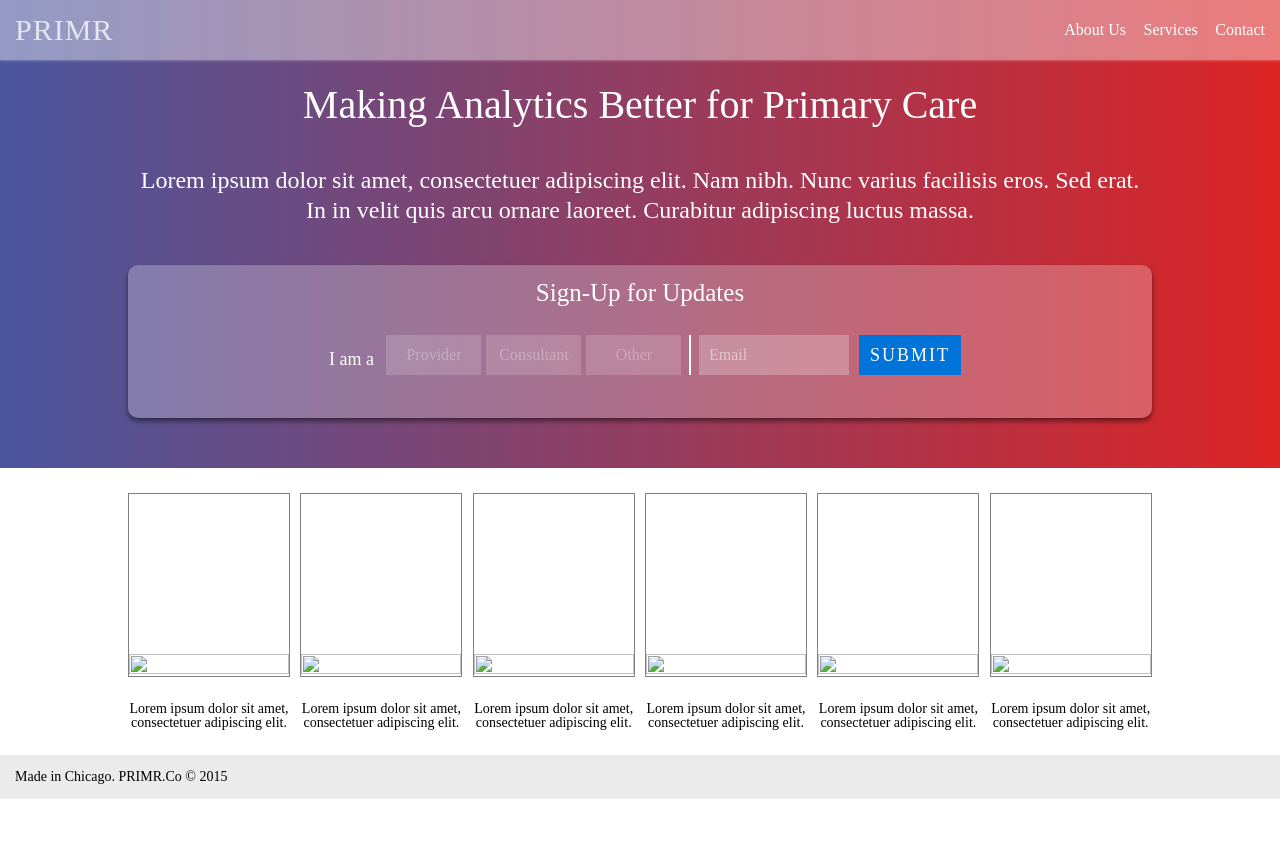
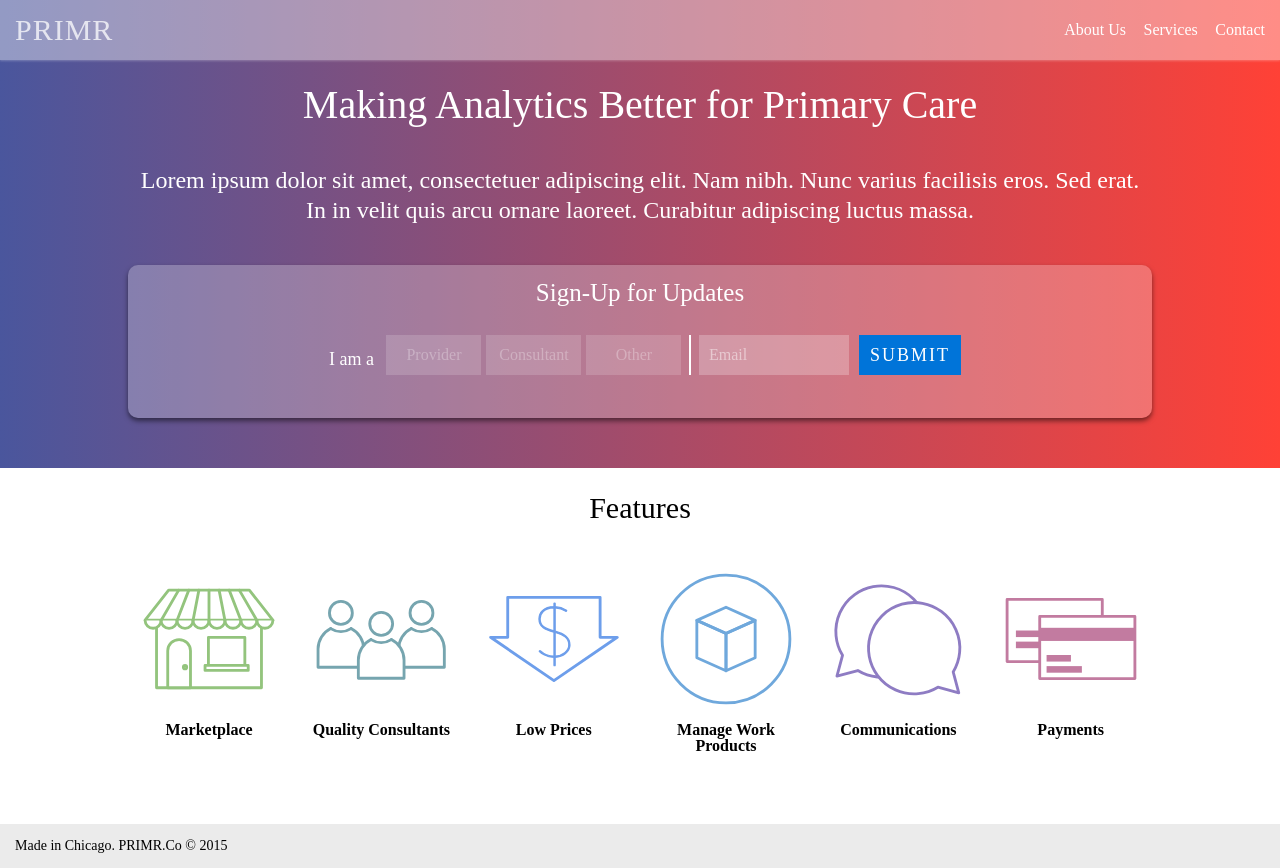
Before and after one commit to jjyoon/primr, a plain HTML site: page index.html in a window 1280 px wide. Before the commit the page ends 800 px from the top, so only its background shows below. Drawn offline with Linux system fonts and the light colour scheme.

Commit message:
1/9/16 commit

```diff
--- a/css/style.scss
+++ b/css/style.scss
@@ -59,7 +59,8 @@ html {
 }
 
 body {
-    font-size: 62.5% // 1em = 10px
+    font-size: 62.5%; // 1em = 10px
+    //background: #eaeaea;
 }
 
 h1 {
@@ -127,7 +128,7 @@ body > header {
 
 .hero{
     position: relative;
-    background: linear-gradient(to left, #DC2424 , #4A569D);
+    background: linear-gradient(to left, $red , #4A569D);
     text-align: center;
     padding-bottom: 25px;
     height: 50vh;
@@ -345,15 +346,26 @@ body > header {
     margin: 25px auto;
     height: 50vh;
     min-height: 400px;
+    font-family: Source Sans Pro;
+
+    h2 {
+        text-align: center;
+        margin: 25px auto;
+        font-size: 3em;
+    }
 
     .graphics-content {
-        margin: 0 auto;
+        margin: 0 auto 50px auto;
         position: relative;
         top: 50%;
         @include translateY(-50%);
     }
 
     figure {
+        //box-shadow: 0 3px 5px 0px rgba(0,0,0,0.5);
+        min-height: 210px;
+        padding: 10px 0;
+        background: #fff;
         width: 15.83%;
         height: auto;
         float: left;
@@ -364,8 +376,9 @@ body > header {
         img {
             width: 100%;
             height: 100%;
-            border: 1px solid grey;
             display: inline-block;
+            padding: 10px;
+            padding-bottom: 0;
             &::before {
                 content: "";
                 display: block;
@@ -376,9 +389,10 @@ body > header {
         figcaption {
                 background: none;
                 font-family: inherit;
-                font-size: 1.4em;
+                font-size: 1.6em;
                 text-align: center;
-                margin-top: 25px;
+                margin: 10px 0;
+                font-weight: 600;
             }
     }
 }
@@ -410,7 +424,7 @@ footer {
         }
     }
 }
-@media screen and (max-width: 900px) {
+@media screen and (max-width: 1024px) {
 
     .container {
         width: 95%;
@@ -430,6 +444,14 @@ footer {
 
             &:nth-child(n+4) {
                 margin-top: 50px;
+            }
+
+            img {
+                padding: 35px 35px 0 35px;
+            }
+
+            figcaption {
+                //font-size: 2em;
             }
         }
     }
@@ -482,6 +504,12 @@ footer {
                 width: 100%;
             }
         }
+    }
+
+    .graphics figure {
+        img {
+                padding: 25px 25px 0 25px;
+            }
     }
 
 }
@@ -540,6 +568,12 @@ footer {
         }
     }
     .graphics {
+
+        h2 {
+            font-size: 5em;
+            margin-bottom: 0;
+        }
+
         figure {
             position: relative;
             left: 50%;
@@ -549,7 +583,14 @@ footer {
             float: left;
             &:nth-child(n+1) {
                 margin-left: 0;
-                margin-top: 50px;
+            }
+
+            img {
+                padding: 40px 40px 0 40px;
+            }
+
+            figcaption {
+                font-size: 2.6em;
             }
         }
     }
--- a/index.html
+++ b/index.html
@@ -3,6 +3,7 @@
 
 <head>
     <meta charset="UTF-8">
+    <meta name="viewport" content="width=device-width, initial-scale=1">
     <meta name="description" content="Making Better Analytics for Primary Health Care Providers">
     <title>PRIMR - Making Better Analytics for Primary Health Care Providers</title>
     <link rel="stylesheet" href="css/reset.css">
@@ -123,35 +124,37 @@
 
     <section class="graphics">
 
+        <h2>Features</h2>
+
         <div class="graphics-content container clearfix">
             <figure>
-                <img src="" alt="">
-                <figcaption>Lorem ipsum dolor sit amet, consectetuer adipiscing elit.</figcaption>
+                <img src="img/marketplace.svg" alt="">
+                <figcaption>Marketplace</figcaption>
             </figure>
 
             <figure>
-                <img src="" alt="">
-                <figcaption>Lorem ipsum dolor sit amet, consectetuer adipiscing elit.</figcaption>
+                <img src="img/consultants.svg" alt="">
+                <figcaption>Quality Consultants</figcaption>
             </figure>
 
             <figure>
-                <img src="" alt="">
-                <figcaption>Lorem ipsum dolor sit amet, consectetuer adipiscing elit.</figcaption>
+                <img src="img/low-prices.svg" alt="">
+                <figcaption>Low Prices</figcaption>
             </figure>
 
             <figure>
-                <img src="" alt="">
-                <figcaption>Lorem ipsum dolor sit amet, consectetuer adipiscing elit.</figcaption>
+                <img src="img/product.svg" alt="">
+                <figcaption>Manage Work Products</figcaption>
             </figure>
 
             <figure>
-                <img src="" alt="">
-                <figcaption>Lorem ipsum dolor sit amet, consectetuer adipiscing elit.</figcaption>
+                <img src="img/communication.svg" alt="">
+                <figcaption>Communications</figcaption>
             </figure>
 
             <figure>
-                <img src="" alt="">
-                <figcaption>Lorem ipsum dolor sit amet, consectetuer adipiscing elit.</figcaption>
+                <img src="img/payment.svg" alt="">
+                <figcaption>Payments</figcaption>
             </figure>
 
         </div>
@@ -165,6 +168,23 @@
         </div>
     </footer>
 
+    <script>
+        (function (i, s, o, g, r, a, m) {
+            i['GoogleAnalyticsObject'] = r;
+            i[r] = i[r] || function () {
+                (i[r].q = i[r].q || []).push(arguments)
+            }, i[r].l = 1 * new Date();
+            a = s.createElement(o),
+                m = s.getElementsByTagName(o)[0];
+            a.async = 1;
+            a.src = g;
+            m.parentNode.insertBefore(a, m)
+        })(window, document, 'script', '//www.google-analytics.com/analytics.js', 'ga');
+
+        ga('create', 'UA-72165591-1', 'auto');
+        ga('send', 'pageview');
+    </script>
+
 </body>
 
 </html>
```
Also changed, not shown: css/style.css, img/communication.svg (added), img/consultants.svg (added), img/low-prices.svg (added), img/marketplace.svg (added), img/payment.svg (added), img/product.svg (added), 1 other file.
